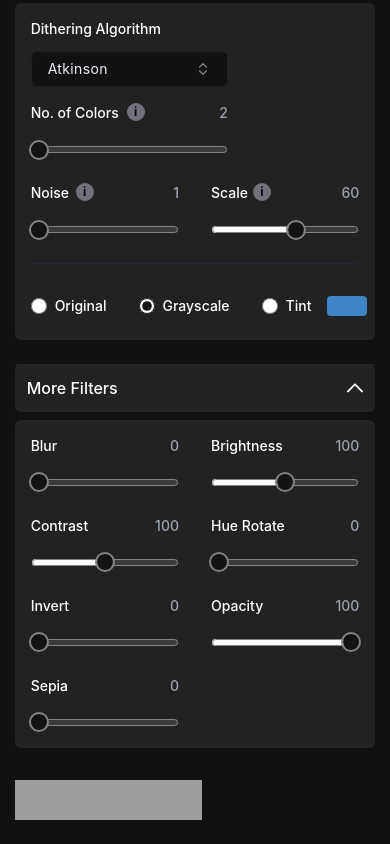
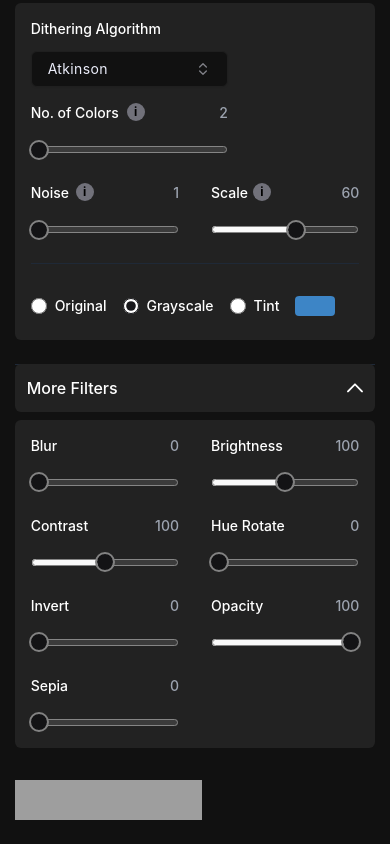
Before and after one commit to PrajwalDhule/Dithering_and_Image_Manipulation, a React (Vite) app in the folder DitherPlay/: page / in a window 390 px wide. Shown: the part 1736-2580 px from the top of the page. Built offline with nearby package versions, Linux system fonts and the light colour scheme; grey boxes are pictures that could not be loaded; the HTML template or start-up script is replaced by a standard one.

Commit message:
minor radio button ui alignment fix

```diff
--- a/DitherPlay/src/components/MainSettings.tsx
+++ b/DitherPlay/src/components/MainSettings.tsx
@@ -97,7 +97,7 @@ export const MainSettings: React.FC<MainSettingsProps> = ({
 
       <Divider />
 
-      <div className="col-span-2 flex justify-start items-center gap-8 py-2">
+      <div className="col-span-2 flex justify-start items-center gap-4 lg:gap-8 py-2">
         <RadioButton
           text="Original"
           value="original"
```
